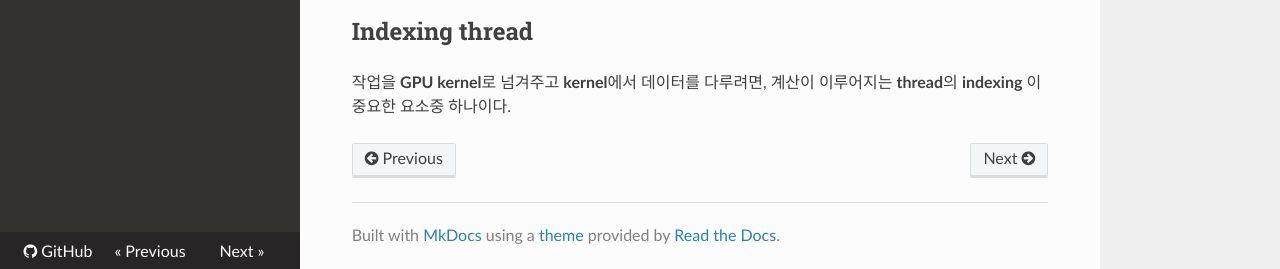
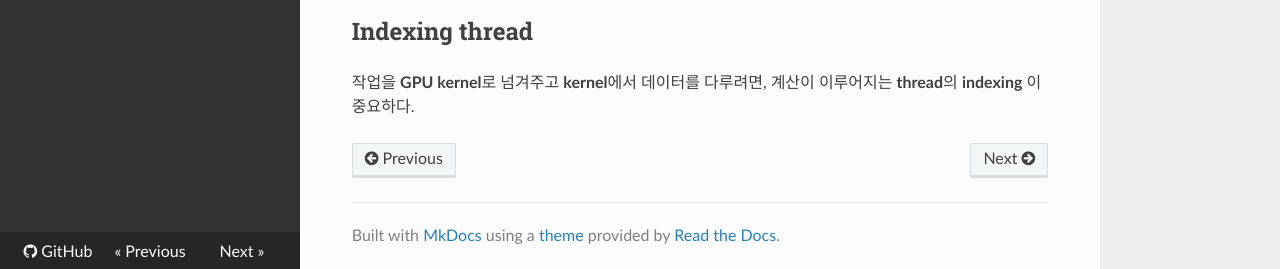
Before and after one commit to WonyoungCho/CUDA, an MkDocs documentation site: the page built from docs/PyCUDA_int.md, in a window 1280 px wide and 900 px high, scrolled down 604 px. Shown: the part 628-897 px from the top of the window. Built offline with MkDocs 1.6.1, drawn with Linux system fonts in a browser that asks for light colours; nearby versions of some CDN libraries; old or Windows-style settings are respelled for this version of MkDocs.

Commit message:
Update PyCUDA_int.md

```diff
--- a/docs/PyCUDA_int.md
+++ b/docs/PyCUDA_int.md
@@ -57,4 +57,4 @@ print(a_gpu.get())
 
 ## Indexing thread
 
-작업을 **GPU kernel**로 넘겨주고 **kernel**에서 데이터를 다루려면, 계산이 이루어지는 **thread**의 **indexing** 이 중요한 요소중 하나이다.
+작업을 **GPU kernel**로 넘겨주고 **kernel**에서 데이터를 다루려면, 계산이 이루어지는 **thread**의 **indexing** 이 중요하다.
```
